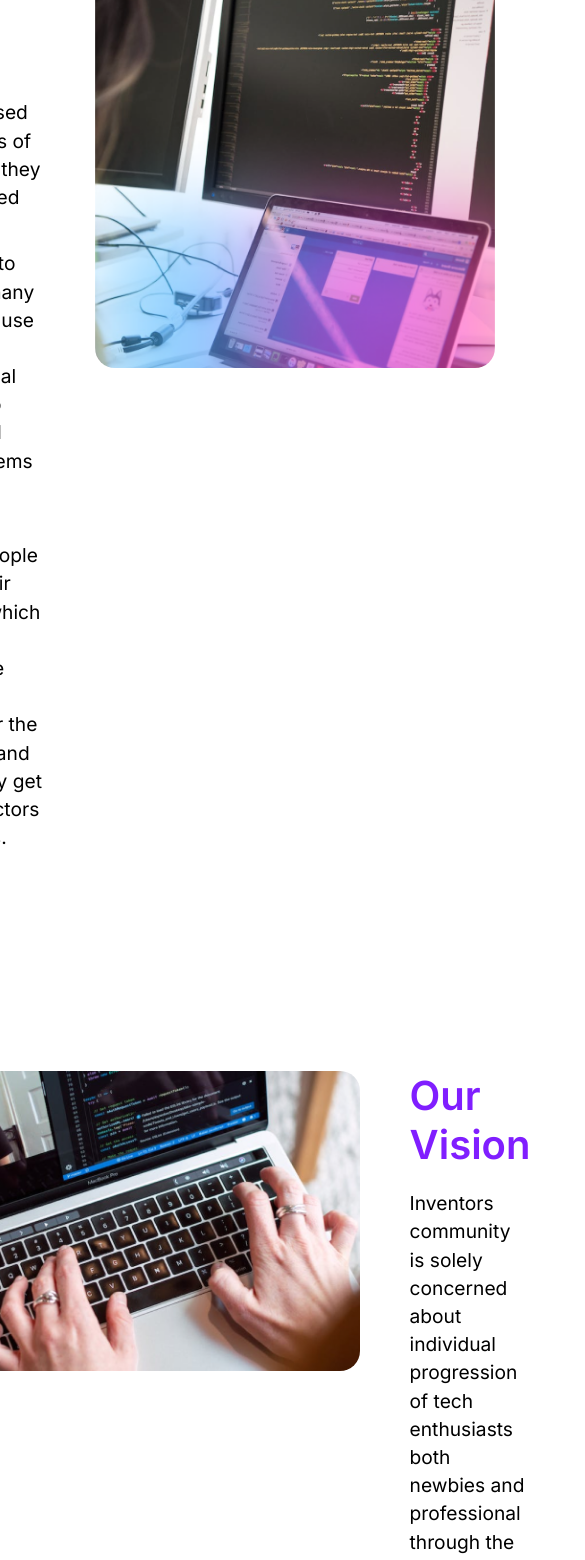
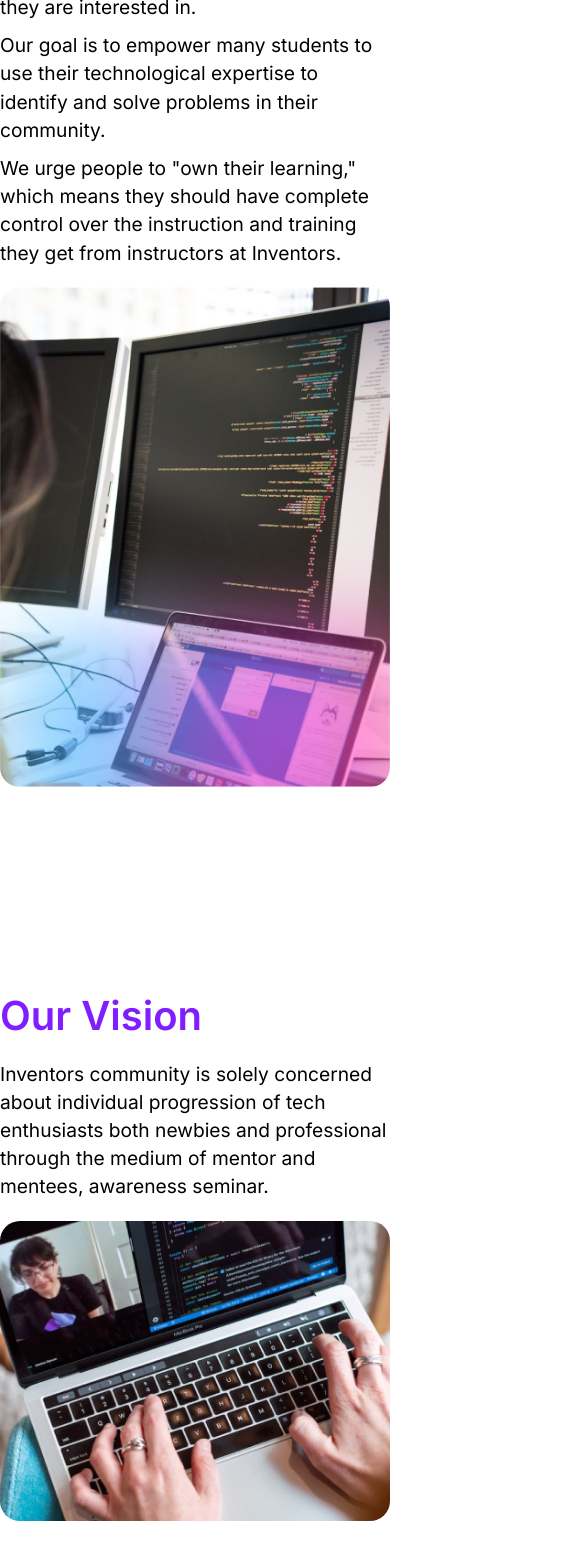
Before and after one commit to AsaoluElijah/theinventors-frontend, a React (Create React App) app: page / in a window 390 px wide. Shown: the part 2270-3830 px from the top of the page, 585 px wide, since content can reach past the window. Built offline with nearby package versions, Linux system fonts and the light colour scheme.

Commit message:
updated styles and made them responsive

```diff
--- a/src/components/Members/index.scss
+++ b/src/components/Members/index.scss
@@ -16,6 +16,11 @@
 		display: flex;
 		justify-content: space-between;
 		gap: 20px;
+
+		@media screen and (max-width: 768px) {
+			flex-direction: column;
+			gap: 0;
+		}
 
 		.member {
 			display: flex;
--- a/src/components/Mission/index.scss
+++ b/src/components/Mission/index.scss
@@ -1,7 +1,12 @@
 .mission-section__container {
 	display: flex;
-	justify-content: center;
-	gap: 50px;
+	align-items: center;
+	gap: 150px;
+
+	@media screen and (max-width: 768px) {
+		flex-direction: column;
+		gap: 0;
+	}
 
 	.mission-section__content {
 		flex-basis: 50%;
@@ -14,6 +19,7 @@
 		}
 
 		.mission-text {
+			width: 550px;
 			font-size: 1.2rem;
 			color: #000;
 			margin-bottom: 20px;
@@ -22,14 +28,17 @@
 			p {
 				margin-bottom: 10px;
 			}
+
+			@media screen and (max-width: 768px) {
+				width: 100%;
+			}
 		}
 	}
 
 	.mission-section__image {
-		flex-basis: 30%;
+		flex-basis: 50%;
 
 		.mission-img {
-			width: 400px;
 			height: 500px;
 			object-fit: cover;
 			border-radius: 20px;
--- a/src/components/Vision/index.scss
+++ b/src/components/Vision/index.scss
@@ -1,13 +1,17 @@
 .vision-section__container {
 	display: flex;
-	justify-content: center;
-	gap: 50px;
+	align-items: center;
+	gap: 150px;
+
+	@media screen and (max-width: 768px) {
+		flex-direction: column-reverse;
+		gap: 0;
+	}
 
 	.vision-section__image {
-		flex-basis: 40%;
+		flex-basis: 50%;
 
 		.vision-img {
-			width: 500px;
 			height: 300px;
 			object-fit: cover;
 			border-radius: 20px;
@@ -15,7 +19,7 @@
 	}
 
 	.vision-section__content {
-		flex-basis: 41%;
+		flex-basis: 50%;
 
 		.section-title {
 			font-size: 2.5rem;
@@ -25,6 +29,7 @@
 		}
 
 		.vision-text {
+			width: 550px;
 			font-size: 1.2rem;
 			color: #000;
 			margin-bottom: 20px;
@@ -33,6 +38,10 @@
 			p {
 				margin-bottom: 10px;
 			}
+
+			@media screen and (max-width: 768px) {
+				width: 100%;
+			}
 		}
 	}
 }
```
